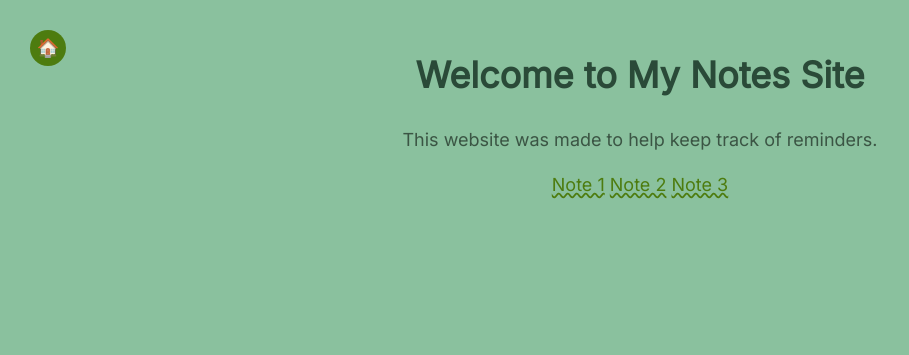
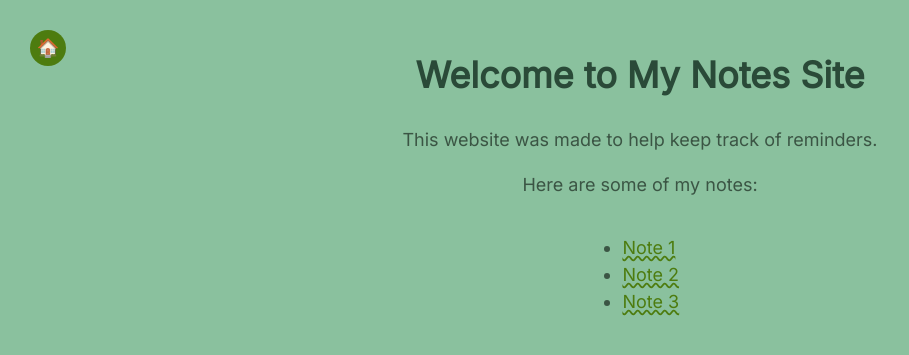
Before and after one commit to KaileyLiou/Jekyll-Theme, a Jekyll site: the page built from index.md, in a window 1280 px wide. Shown: the top 355 px of the page, without its empty margins (0-909 px from the left). Built offline with Jekyll 4.4.1, drawn with Linux system fonts in a browser that asks for light colours; part of the change alters nothing that is shown.

Commit message:
reverted html

```diff
--- a/index.md
+++ b/index.md
@@ -3,7 +3,7 @@ title: Home
 layout: default
 ---
 
-<!-- # Welcome to My Notes Site
+# Welcome to My Notes Site
 
 This website was made to help keep track of reminders.
 
@@ -11,14 +11,4 @@ Here are some of my notes:
 
 - [Note 1]({{ '/notes/note1' | relative_url }})
 - [Note 2]({{ '/notes/note2' | relative_url }})
-- [Note 3]({{ '/notes/note3' | relative_url }}) -->
-
-# Welcome to My Notes Site
-
-This website was made to help keep track of reminders.
-
-<div class="note-list">
-  <a class="note-card" href="{{ '/notes/note1' | relative_url }}">Note 1</a>
-  <a class="note-card" href="{{ '/notes/note2' | relative_url }}">Note 2</a>
-  <a class="note-card" href="{{ '/notes/note3' | relative_url }}">Note 3</a>
-</div>
+- [Note 3]({{ '/notes/note3' | relative_url }})
```
